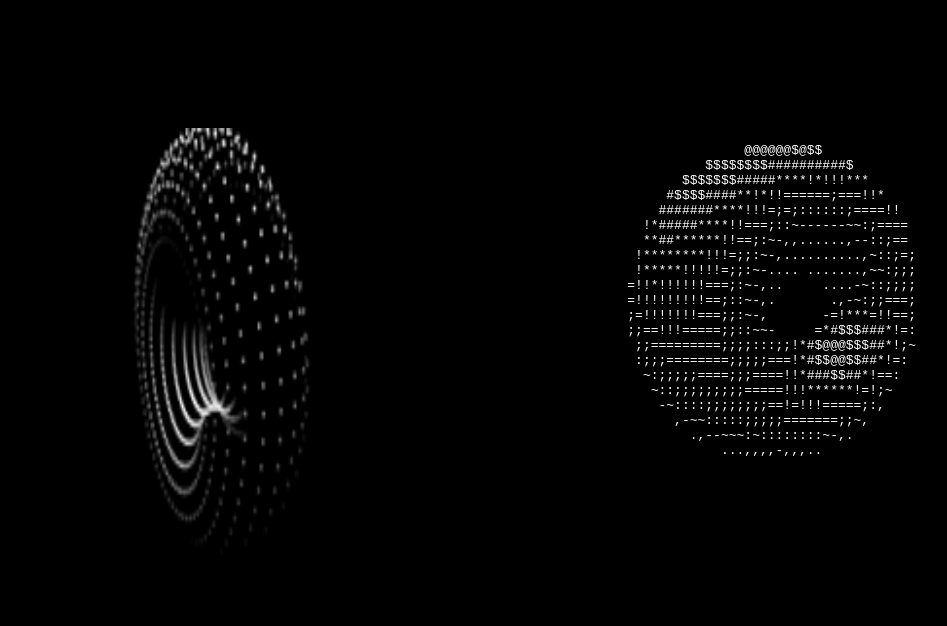
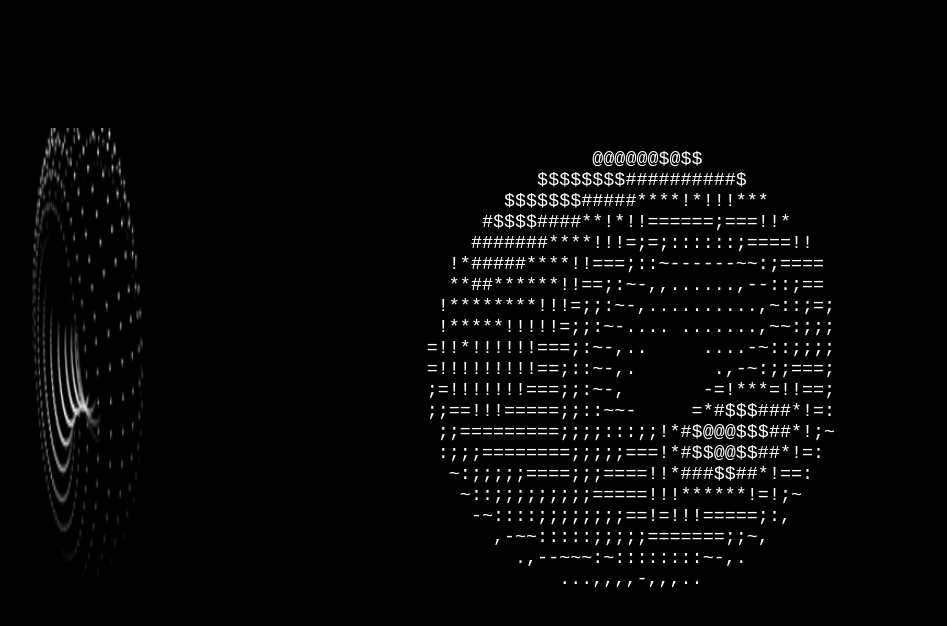
Before and after one commit to PowderDev/APT_donut, a plain HTML site: page index.html in a window 1280 px wide. Shown: the whole page, without its empty margins (97-1044 px from the left). Drawn offline with Linux system fonts and the light colour scheme.

Commit message:
Add canvas dinut --fix

```diff
--- a/donut.js
+++ b/donut.js
@@ -51,8 +51,8 @@
 const tmr1 = undefined,
   tmr2 = undefined;
 
-const R1 = 0.7;
-const R2 = 1.2;
+const R1 = 0.8;
+const R2 = 1.3;
 const K1 = 150;
 const K2 = 5;
 const canvasframe = function () {
@@ -72,12 +72,12 @@
   const sB = Math.sin(B);
   for (let j = 0; j < 6.28; j += 0.3) {
     // j <=> theta
-    const ct = Math.cos(j);
-    const st = Math.sin(j); // cosine theta, sine theta
+    const ct = Math.sin(j);
+    const st = Math.cos(j); // cosine theta, sine theta
     for (i = 0; i < 6.28; i += 0.1) {
       // i <=> phi
-      const sp = Math.sin(i);
-      const cp = Math.cos(i); // cosine phi, sine phi
+      const sp = Math.cos(i);
+      const cp = Math.sin(i); // cosine phi, sine phi
       const ox = R2 + R1 * ct; // object x, y = (R2,0,0) + (R1 cos theta, R1 sin theta, 0)
       const oy = R1 * st;
 
--- a/index.html
+++ b/index.html
@@ -23,6 +23,7 @@
 
       pre {
         margin: 2rem;
+        font-size: 1.15rem;
       }
 
       canvas,
```
Also changed, not shown: firebase.json (added), 2 other files.
